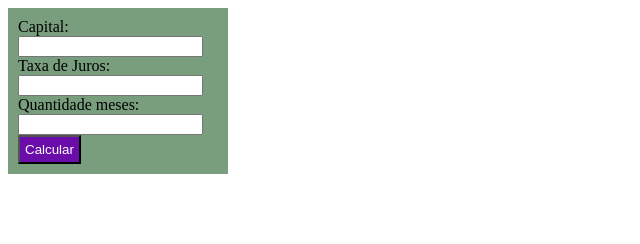
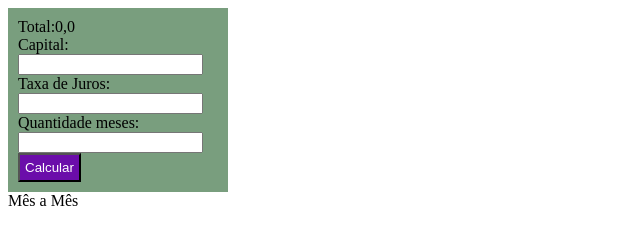
Before and after one commit to legorll/primeiroi_3t, a plain HTML site: page index.html in a window 1280 px wide. Shown: the whole page, without its empty margins (0-640 px from the left). Drawn offline with Linux system fonts and the light colour scheme.

Commit message:
Update index.html

```diff
--- a/index.html
+++ b/index.html
@@ -1,22 +1,27 @@
 <!DOCTYPE html>
 <html lang="en">
+
 <head>
     <meta charset="UTF-8">
     <meta http-equiv="X-UA-Compatible" content="IE=edge">
     <meta name="viewport" content="width=device-width, initial-scale=1.0">
     <title>Terceiro Trimestre</title>
     <script src="estudo.js"></script>
+
     <link rel="stylesheet" href="geral.css">
 
 </head>
 <body>
     <div class="calculadora">
+        <span id="resultado">Total:0,0</span><br>
 
         Capital: <input id="valor" type="text"> <br>
         Taxa de Juros: <input id="juros" type="text"> <br>
         Quantidade meses: <input id="meses" type="text"> <br>
         <button id="btnCalc" onclick="total()">Calcular</button>
-
+    </div>
+    <div>
+        <span id="mes">Mês a Mês</span>
     </div>
 </body>
 </html>
```
Lines whose indentation alone changed are shown as unchanged.
